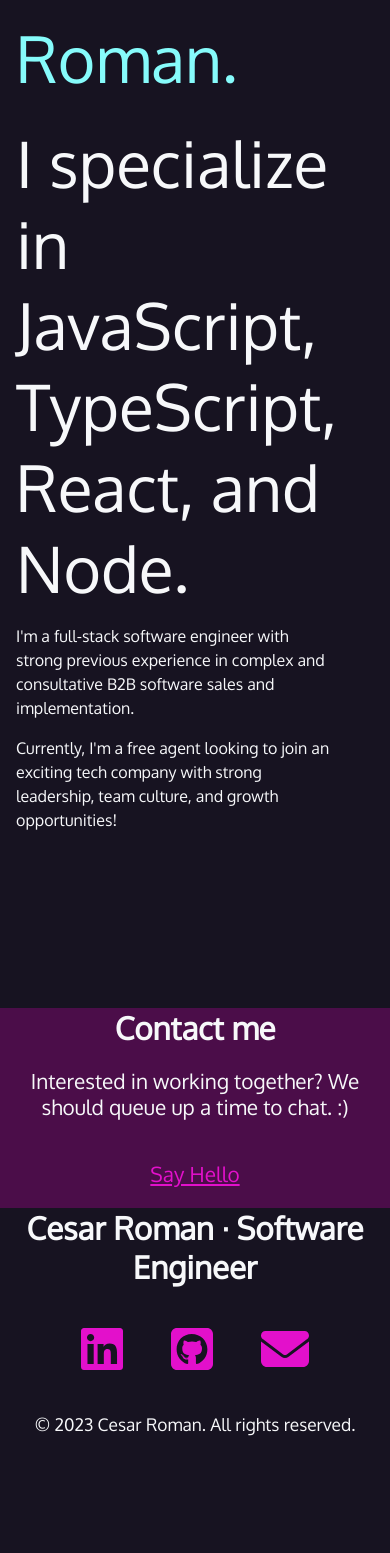
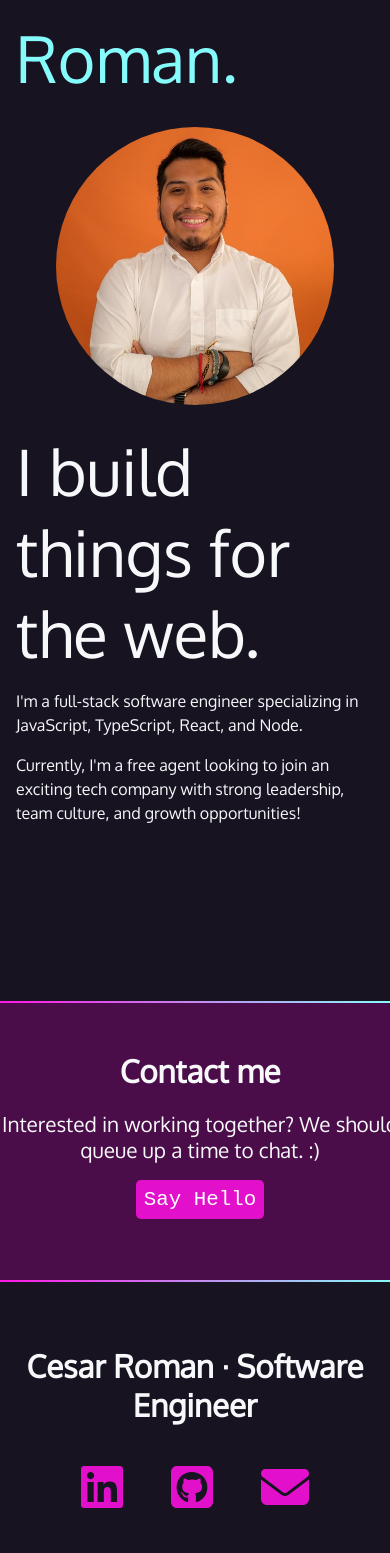
Before and after one commit to cesartheroman/personal-portfolio, a React app: page / in a window 390 px wide. Shown: the part 380-1933 px from the top of the page. Before the commit the page ends 1837 px from the top, so only its background shows below. Built offline with nearby package versions, Linux system fonts and the light colour scheme; the HTML template or start-up script is replaced by a standard one; a web font is replaced by a local one.

Commit message:
refactor: using 2 pictures for mobile and desktop queries, added gradient divs for style, edited copy for home

```diff
--- a/src/components/ContactMe.jsx
+++ b/src/components/ContactMe.jsx
@@ -3,13 +3,19 @@ import React from 'react';
 import { copy } from './definitions';
 
 const ContactMe = () => (
+  <div className="sectionPlum">
     <section className="contactMe">
       <h2>{copy.contactMe.title}</h2>
       <p>{copy.contactMe.body}</p>
       <p>
-      <a href="mailto:cesardroman18@gmail.com">{copy.contactMe.buttonText}</a>
+        <a href="mailto:cesardroman18@gmail.com" className="button">
+          {copy.contactMe.buttonText}
+        </a>
       </p>
     </section>
+
+    <div className="gradient" />
+  </div>
 );
 
 export default ContactMe;
--- a/src/components/Home.jsx
+++ b/src/components/Home.jsx
@@ -13,14 +13,21 @@ const Home = () => {
             <span>{copy.aboutMe.name}</span>
           </p>
 
-          <h2>{copy.aboutMe.specialty}</h2>
+          <figure className="pictureContainerMobile">
+            <img
+              src={profilePicture}
+              alt="Picture showing Cesar, smiling with crossed arms in a white button-down shirt against an orange background."
+            />
+          </figure>
 
-          <p>{copy.aboutMe.introduction}</p>
+          <h2>{copy.aboutMe.introduction}</h2>
+
+          <p>{copy.aboutMe.specialty}</p>
 
           <p>{copy.aboutMe.currentJob}</p>
         </article>
 
-        <figure className="pictureContainer">
+        <figure className="pictureContainerDesktop">
           <img
             src={profilePicture}
             alt="Picture showing Cesar, smiling with crossed arms in a white button-down shirt against an orange background."
@@ -28,6 +35,8 @@ const Home = () => {
         </figure>
       </section>
 
+      <div className="gradient" />
+
       <ContactMe />
     </>
   );
--- a/src/components/Navbar.jsx
+++ b/src/components/Navbar.jsx
@@ -46,7 +46,7 @@ const Navbar = () => {
           </li>
 
           <li>
-            <Link to="/resume" className="resumeButton">
+            <Link to="/resume" className="button">
               Resume
             </Link>
           </li>
--- a/src/components/definitions/copy.js
+++ b/src/components/definitions/copy.js
@@ -2,8 +2,8 @@ const copy = {
   aboutMe: {
     greeting: `Hi, my name is`,
     name: `Cesar Roman.`,
-    specialty: `I specialize in JavaScript, TypeScript, React, and Node.`,
-    introduction: `I'm a full-stack software engineer with strong previous experience in complex and consultative B2B software sales and implementation.`,
+    introduction: `I build things for the web.`,
+    specialty: `I'm a full-stack software engineer specializing in JavaScript, TypeScript, React, and Node.`,
     currentJob: `Currently, I'm a free agent looking to join an exciting tech company with strong leadership, team culture, and growth opportunities!`,
   },
   contactMe: {
--- a/src/styles.css
+++ b/src/styles.css
@@ -46,7 +46,6 @@ a:hover {
 }
 
 /* home + intro styles */
-
 .home {
   padding: 4rem 1rem 10rem 1rem;
   max-width: 1200px;
@@ -59,7 +58,7 @@ a:hover {
   line-height: 1.5;
 }
 
-.intro .name {
+.name {
   font-family: var(--mono);
 }
 
@@ -76,16 +75,26 @@ a:hover {
   font-weight: normal;
 }
 
-figure {
+/* bacgkround color divs */
+.sectionPlum {
+  background-color: var(--plum);
+}
+
+.gradient {
+  background: linear-gradient(
+    90deg,
+    rgba(255, 23, 228, 1) 0%,
+    rgba(134, 251, 251, 1) 100%
+  );
+  height: 2px;
 }
 
 /* contact me styles */
-
 .contactMe {
-  align-items: center;
-  background-color: var(--plum);
-  display: flex;
-  flex-direction: column;
+  padding: 3rem 0;
+  text-align: center;
+  margin: 0 auto;
+  width: 400px;
 }
 
 .contactMe p {
@@ -93,7 +102,6 @@ figure {
 }
 
 /* nav styles */
-
 nav {
   font-family: var(--mono);
   font-size: 80%;
@@ -140,34 +148,25 @@ nav li:first-child {
   color: var(--hotmag);
 }
 
-.resumeButton {
+/* button styles */
+.button {
   background-color: var(--magenta);
+  border-radius: 5px;
+  color: white;
+  font-family: var(--mono);
   padding: 0.5rem;
-  border-radius: 5px;
+  text-decoration: none;
 }
 
-.resumeButton:hover {
+.button:hover {
   color: var(--white);
   background-color: var(--hotmag);
 }
 
-@media (min-width: 850px) {
-  nav {
-    max-width: 1200px;
-    margin: 0 auto;
-  }
-
-  nav li:first-child {
-    flex-basis: auto;
-    text-align: left;
-    margin-right: auto;
-  }
-}
-
 /* footer styles */
 footer {
-  background-color: var(--black);
   text-align: center;
+  padding: 4rem 0;
 }
 
 footer ul {
@@ -181,10 +180,34 @@ footer ul {
   padding: 0;
 }
 
+/* image styles */
 img {
   border-radius: 50%;
-  height: auto;
   max-width: 100%;
+}
+
+/* media queries */
+@media (max-width: 767px) {
+  .pictureContainerDesktop {
+    display: none;
+  }
+}
+
+@media (min-width: 768px) {
+  nav {
+    max-width: 1200px;
+    margin: 0 auto;
+  }
+
+  nav li:first-child {
+    flex-basis: auto;
+    text-align: left;
+    margin-right: auto;
+  }
+
+  .pictureContainerMobile {
+    display: none;
+  }
 }
 
 /* .App {
```
Lines whose indentation alone changed are shown as unchanged.
